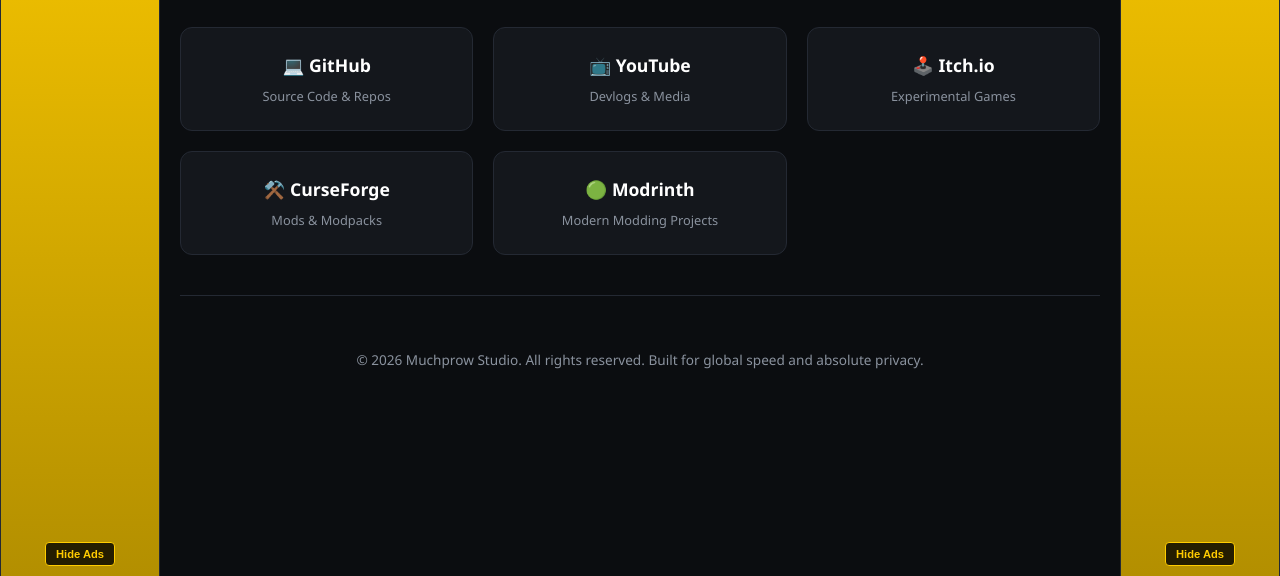
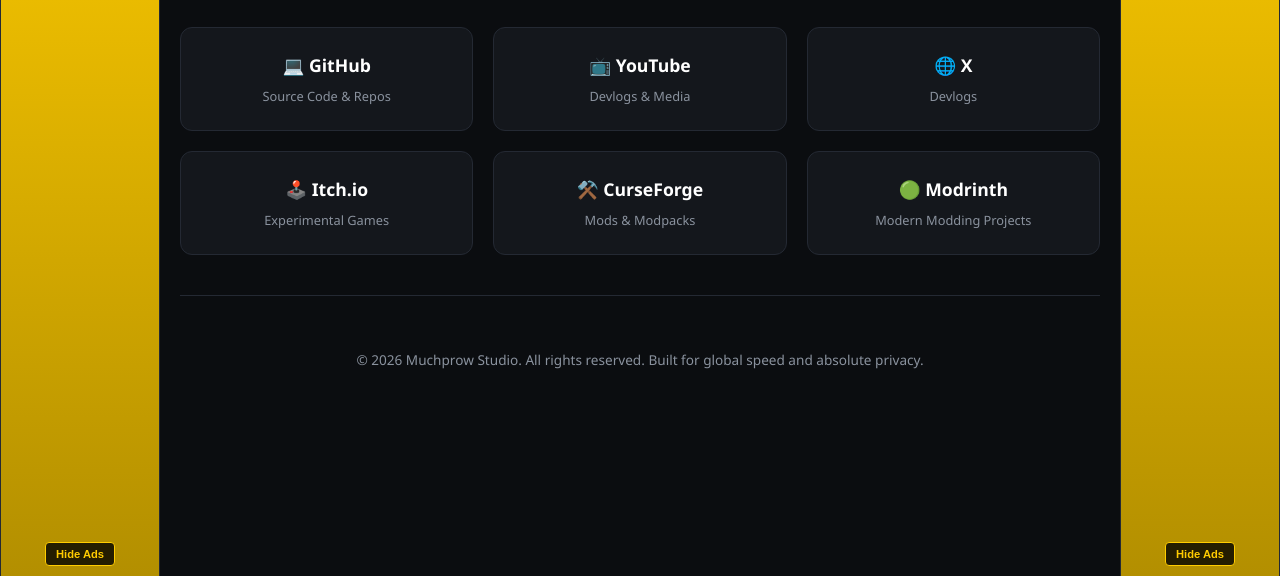
Before and after one commit to Muchprow/muchprow-hub, a plain HTML site: page links.html in a window 1280 px wide. Shown: the part 224-800 px from the top of the page. Drawn offline with Linux system fonts and the light colour scheme.

Commit message:
Add new X link to profiles section
Updated links to include a new X link for devlogs.

```diff
--- a/links.html
+++ b/links.html
@@ -77,6 +77,7 @@
                 <!-- ВСТАВЬ СВОИ ССЫЛКИ ВМЕСТО HREF="#" -->
                 <a href="https://github.com/Muchprow" target="_blank" class="link-card">💻 GitHub <span>Source Code & Repos</span></a>
                 <a href="https://www.youtube.com/@Muchprow_IT" target="_blank" class="link-card">📺 YouTube <span>Devlogs & Media</span></a>
+                <a href="https://x.com/muchprow723" target="_blank" class="link-card">🌐 X <span>Devlogs</span></a>
                 <a href="https://muchprowmc.itch.io/" target="_blank" class="link-card">🕹️ Itch.io <span>Experimental Games</span></a>
                 <a href="https://www.curseforge.com/members/muchprow_it/projects" target="_blank" class="link-card">⚒️ CurseForge <span>Mods & Modpacks</span></a>
                 <a href="https://modrinth.com/user/Muchprow_IT" target="_blank" class="link-card">🟢 Modrinth <span>Modern Modding Projects</span></a>
```
